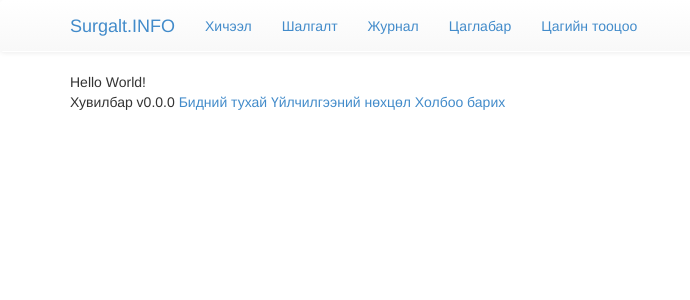
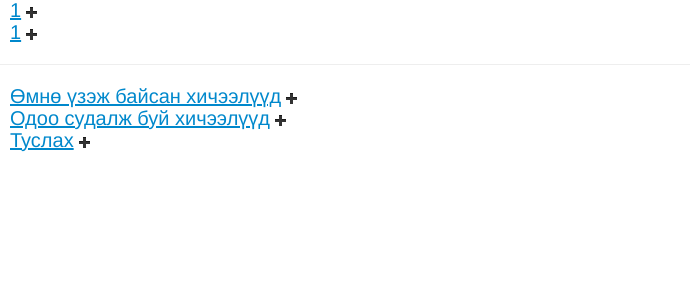
Before and after one commit to BestSoft/surgalt, a PHP site: page /sites/grades.surgalt.info/example4.php in a window 1280 px wide. Shown: the top 300 px of the page, without its empty margins (0-690 px from the left). Run offline with PHP 8.4, Linux system fonts and the light colour scheme.

Commit message:
за бааахан л жишээ хийлээ :)

```diff
--- a/sites/grades.surgalt.info/example2.php
+++ b/sites/grades.surgalt.info/example2.php
@@ -12,6 +12,11 @@
         <ul>
             <li>
                 1
+                <ul>
+                    <li>
+                        23
+                    </li>
+                </ul>
             </li>
             <li>
                 2
--- /dev/null
+++ b/sites/grades.surgalt.info/example4.php
@@ -0,0 +1,156 @@
+<link rel="stylesheet" href="css/bootstrap.css">
+<style>
+    .neg_1
+    {
+        padding-left: 5px;
+    }
+    .neg_2
+    {
+        padding-left: 10px;
+    }
+    .neg_3
+    {
+        padding-left: 15px;
+    }
+    .dotorhi_1
+    {
+        display: none;
+    }
+    .ded_menu
+    {
+        text-decoration: underline;
+        font-style: normal;
+        font-size: 20px;
+    }
+</style>
+<div class="Menu_tree_form">
+    <div class="neg_2">
+        <a href="lol.com" class="ded_menu">1</a> <i class="icon-plus"></i>
+        <div class="neg_2 dotorhi_1">
+            11 <i class="icon-plus"></i>
+            <div class="neg_2 dotorhi_1">
+                111
+            </div>
+            <div class="neg_2 dotorhi_1">
+                112
+            </div>
+        </div>
+        <div class="neg_2 dotorhi_1">
+            12 <i class="icon-plus"></i>
+            <div class="neg_2 dotorhi_1">
+                121
+            </div>
+            <div class="neg_2 dotorhi_1">
+                122
+            </div>
+        </div>
+    </div>
+    <div class="neg_2">
+        <a href="lol.com" class="ded_menu">1</a> <i class="icon-plus"></i>
+        <div class="neg_2 dotorhi_1">
+            11 <i class="icon-plus"></i>
+            <div class="neg_2 dotorhi_1">
+                111
+            </div>
+            <div class="neg_2 dotorhi_1">
+                112
+            </div>
+        </div>
+        <div class="neg_2 dotorhi_1">
+            12 <i class="icon-plus"></i>
+            <div class="neg_2 dotorhi_1">
+                121
+            </div>
+            <div class="neg_2 dotorhi_1">
+                122
+            </div>
+        </div>
+    </div>
+</div>
+
+
+<?php
+    $ded_menu[0]["title"] = "Өмнө үзэж байсан хичээлүүд";
+    $ded_menu[1]["title"] = "Одоо судалж буй хичээлүүд";
+    $ded_menu[2]["title"] = "Туслах";
+    $ded_menu[0]["url"] = "http://www.1.com";
+    $ded_menu[1]["url"] = "http://www.2.com";
+    $ded_menu[2]["url"] = "http://www.3.com";
+    $dund_menu[0][0]["title"] = "CS200";
+    $dund_menu[0][1]["title"] = "CS2001";
+    $dund_menu[0][2]["title"] = "SE304";
+    $dund_menu[0][0]["url"] = "#";
+    $dund_menu[0][1]["url"] = "#";
+    $dund_menu[0][2]["url"] = "#";
+    $dund_menu[1][0]["title"] = "CS200";
+    $dund_menu[1][1]["title"] = "CS2001";
+    $dund_menu[1][2]["title"] = "SE304";
+    $dund_menu[1][0]["url"] = "#";
+    $dund_menu[1][1]["url"] = "#";
+    $dund_menu[1][2]["url"] = "#";
+    $dund_menu[1][0]["title"] = "CS200";
+    $dund_menu[1][1]["title"] = "CS2001";
+    $dund_menu[1][2]["title"] = "SE304";
+    $dund_menu[1][0]["url"] = "#";
+    $dund_menu[1][1]["url"] = "#";
+    $dund_menu[1][2]["url"] = "#";
+    $dood_menu[0][0][0]["title"] = "Lab";
+    $dood_menu[0][0][0]["url"] = "#";
+    $dood_menu[0][0][1]["title"] = "Lekts";
+    $dood_menu[0][0][1]["url"] = "#";
+    $dood_menu[0][0][2]["title"] = "Lekts";
+    $dood_menu[0][0][2]["url"] = "#";
+?>
+
+
+
+<?php
+    function Menu_uusgeh($ded_menu,$dund_menu,$dood_menu)
+{
+        $i = 0;
+        $j = 0;
+        $k = 0;
+        echo "<div class='Menu_tree_form'>";
+            while($i < sizeof($ded_menu))
+                {
+                echo "<div class='neg_2'>";
+                echo "<a class='ded_menu' href='".$ded_menu[$i]["url"]."'>".$ded_menu[$i]["title"]."</a> <i class='icon-plus'></i>";
+                while($j < sizeof($dund_menu))
+                    {
+                    echo "<div class='neg_2 dotorhi_1'>";
+                        echo "<a class='dund_menu' href='".$dund_menu[$i][$j]["url"]."'>".$dund_menu[$i][$j]["title"]."</a> <i class='icon-plus'></i>";
+                        while($k < sizeof($dood_menu))
+                            {
+                            echo "<div class='neg_2 dotorhi_1'>";
+                                echo "<a class='dood_menu' href='".$dood_menu[$i][$j][$k]["url"]."'>".$dood_menu[$i][$j][$k]["title"]."</a> ";
+                            echo "</div>";
+                                $k++;
+                            }
+                    echo "</div>";
+                        $j++;
+                    }
+                echo "</div>";
+                    $i++;
+                }
+        echo "</div>";
+}
+
+
+
+echo "<hr>";
+
+
+Menu_uusgeh($ded_menu, $dund_menu, $dood_menu);
+
+?>
+<script src="js/jquery 1.10.2.js"></script>
+<script>
+    $(document).ready(function(){
+        $(".neg_2").children(".icon-plus").click(function(){
+            $(this).attr("class","icon-minus");
+            $(this).siblings("div").slideDown();
+            $(this).parent().siblings("div").children("div").slideUp();
+            $(this).parent().siblings("div").children("i").attr("class","icon-plus");
+        });
+    });
+</script>
```
Also changed, not shown: sites/grades.surgalt.info/example5.php (added, +151 -0 lines).
